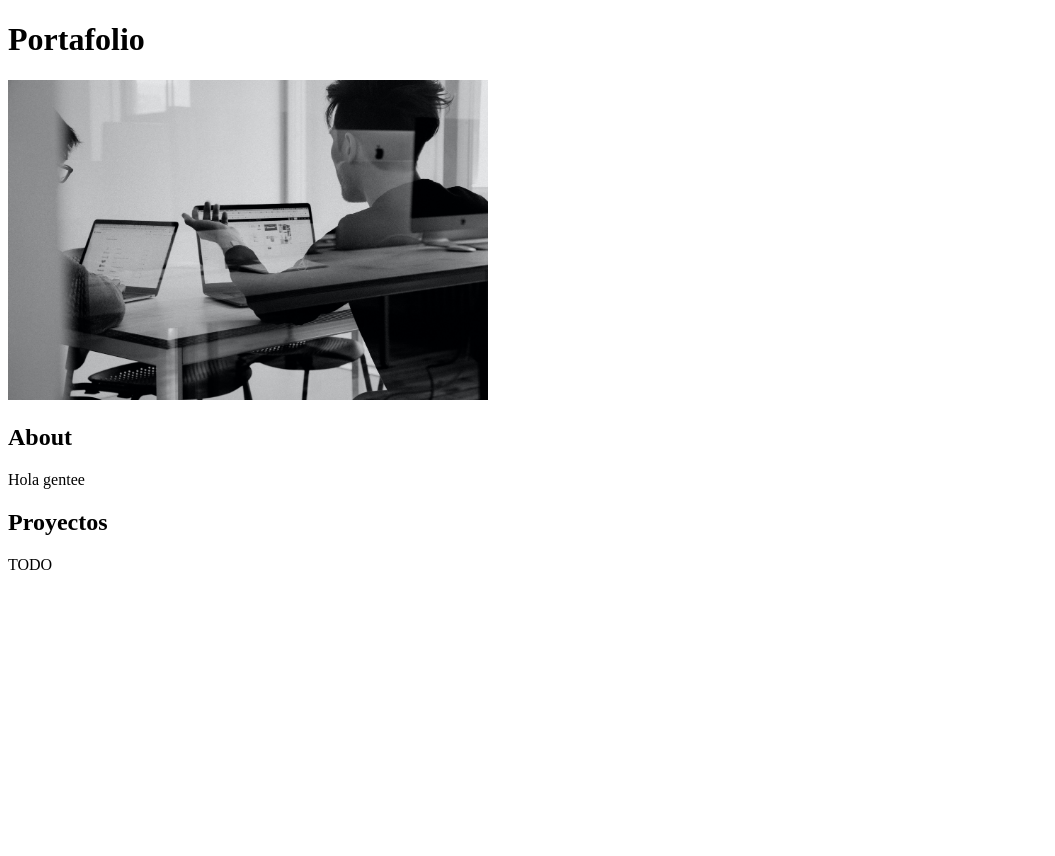
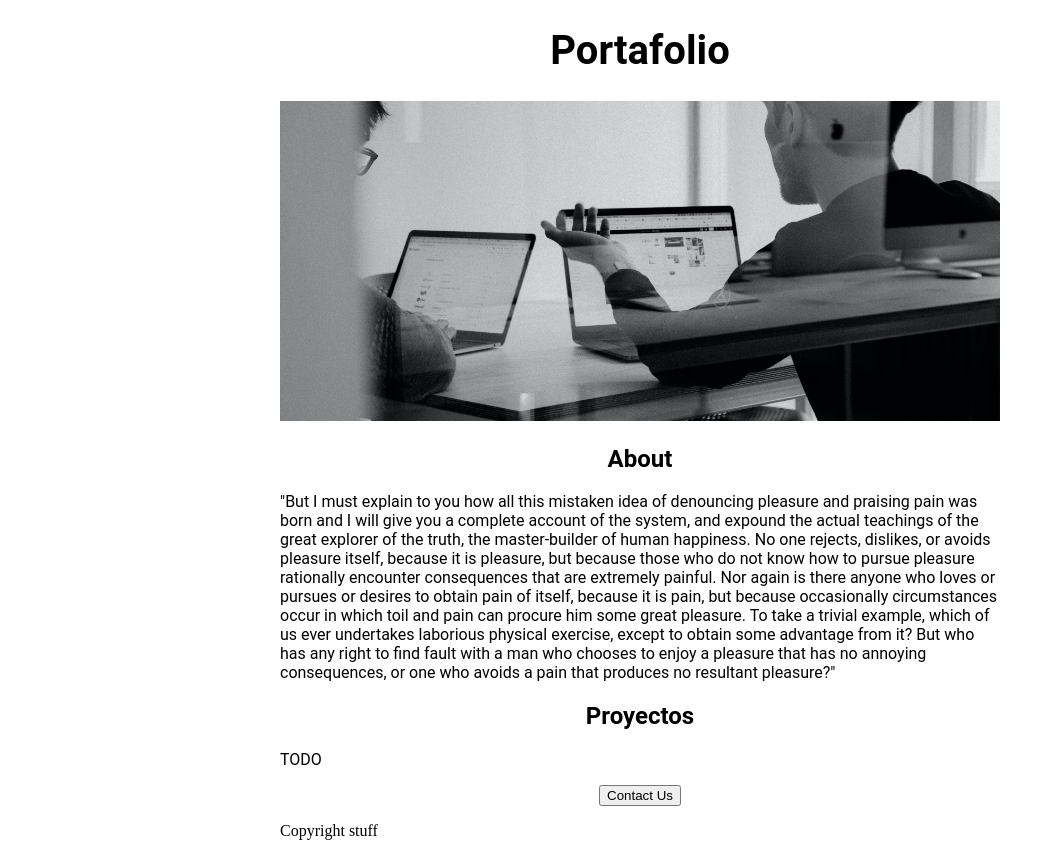
Before and after one commit to Matetitotu/data-project, a Flask app: page / in a window 1280 px wide. Shown: the whole page, without its empty margins (0-1055 px from the left). Before the commit the page ends 570 px from the top, so only its background shows below. Run offline with Flask 2, Linux system fonts and the light colour scheme.

Commit message:
Added CSS of my own

```diff
--- a/static/style.css
+++ b/static/style.css
@@ -1,5 +1,24 @@
-#bannerimage {
-  width: 100%;
-  height: 405px;
-  background-position: center;
+h1{
+  font-size: 40px;
+  font-family: Roboto;
+  text-align: center;
 }
+
+#bannerimg {
+  width:100%;
+  object-fit: cover;
+}
+
+h2{
+  font-family: Roboto;
+  text-align: center;
+}
+
+.bodytext {
+  font-family: Roboto;
+}
+
+#container{
+  max-width: 720px;
+  margin: 0 auto 0 auto;
+}
--- a/templates/home.html
+++ b/templates/home.html
@@ -8,11 +8,19 @@
     <title>Portafolio</title>
   </head>
   <body>
-    <h1>Portafolio</h1>
-    <img src="https://data-project.leandrodalmau.repl.co/static/banner.jpg" height="320">
-    <h2>About</h2>
-    <p> Hola gentee</p>
-    <h2>Proyectos</h2>
-    <p>TODO</p>
+    <div id="container">
+      <h1>Portafolio</h1>
+      <img id="bannerimg" src="https://data-project.leandrodalmau.repl.co/static/banner.jpg" height="320">
+      <h2>About</h2>
+      <p class="bodytext">
+    "But I must explain to you how all this mistaken idea of denouncing pleasure and praising pain was born and I will give you a complete account of the system, and expound the actual teachings of the great explorer of the truth, the master-builder of human happiness. No one rejects, dislikes, or avoids pleasure itself, because it is pleasure, but because those who do not know how to pursue pleasure rationally encounter consequences that are extremely painful. Nor again is there anyone who loves or pursues or desires to obtain pain of itself, because it is pain, but because occasionally circumstances occur in which toil and pain can procure him some great pleasure. To take a trivial example, which of us ever undertakes laborious physical exercise, except to obtain some advantage from it? But who has any right to find fault with a man who chooses to enjoy a pleasure that has no annoying consequences, or one who avoids a pain that produces no resultant pleasure?"
+      </p>
+      <h2>Proyectos</h2>
+      <p class="bodytext">TODO</p>
+      <div style="text-align: center;">
+        <button>Contact Us</button>
+      </div>
+      <p>Copyright stuff</p>
+    </div>
   </body>
 </html>
```
